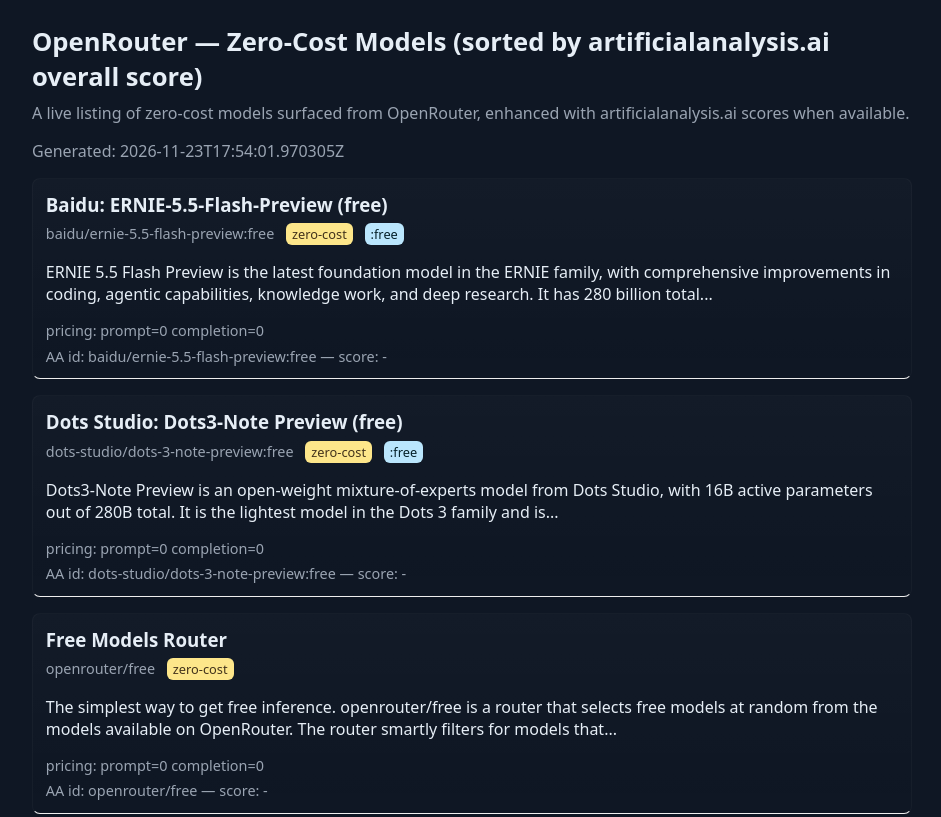
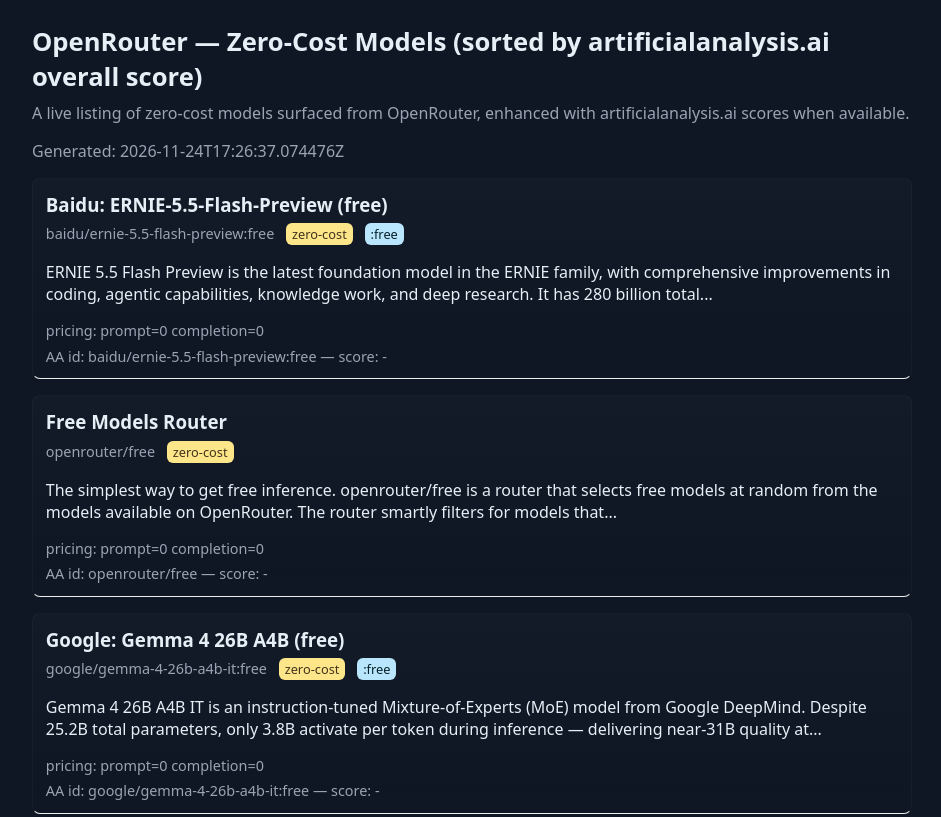
Before and after one commit to elusznik/free_models, a plain HTML site: page docs/index.html in a window 1280 px wide. Shown: the top 817 px of the page, without its empty margins (168-1109 px from the left). Drawn offline with Linux system fonts and the light colour scheme.

Commit message:
Update OpenRouter free models

```diff
--- a/docs/index.html
+++ b/docs/index.html
@@ -18,7 +18,7 @@
     <main>
       <h1>OpenRouter — Zero-Cost Models (sorted by artificialanalysis.ai overall score)</h1>
       <p class="lead">A live listing of zero-cost models surfaced from OpenRouter, enhanced with artificialanalysis.ai scores when available.</p>
-      <div class="muted">Generated: 2026-11-23T17:54:01.970305Z</div>
+      <div class="muted">Generated: 2026-11-24T17:26:37.074476Z</div>
       <ul class="models-list">
         <li class="model">
           <h3>Baidu: ERNIE-5.5-Flash-Preview (free)</h3>
@@ -26,15 +26,6 @@
           <p>ERNIE 5.5 Flash Preview is the latest foundation model in the ERNIE family, with comprehensive improvements in coding, agentic capabilities, knowledge work, and deep research. It has 280 billion total...</p>
           <div class="meta">pricing: prompt=0 completion=0</div>
           <div class="meta">AA id: baidu/ernie-5.5-flash-preview:free — score: -</div>
-        </li>
-
-
-        <li class="model">
-          <h3>Dots Studio: Dots3-Note Preview (free)</h3>
-          <div class="meta">dots-studio/dots-3-note-preview:free <span class="badge zero">zero-cost</span> <span class="badge free">:free</span></div>
-          <p>Dots3-Note Preview is an open-weight mixture-of-experts model from Dots Studio, with 16B active parameters out of 280B total. It is the lightest model in the Dots 3 family and is...</p>
-          <div class="meta">pricing: prompt=0 completion=0</div>
-          <div class="meta">AA id: dots-studio/dots-3-note-preview:free — score: -</div>
         </li>
 
 
```
